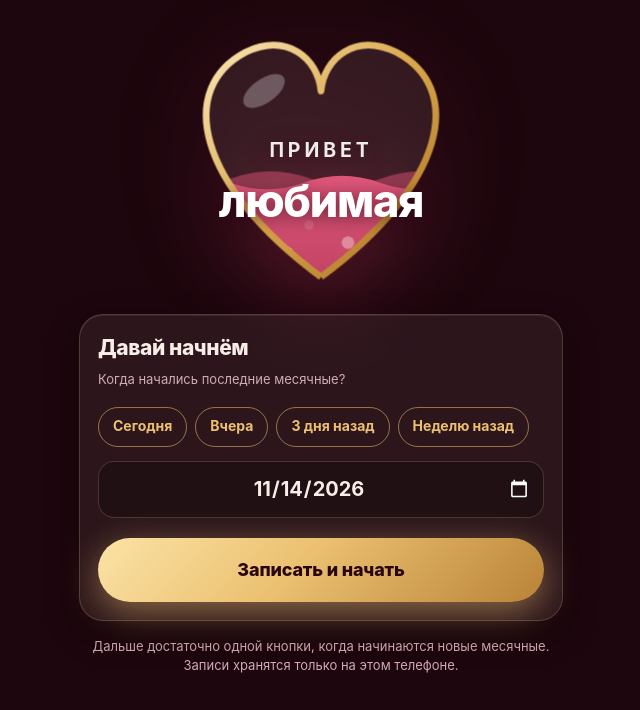
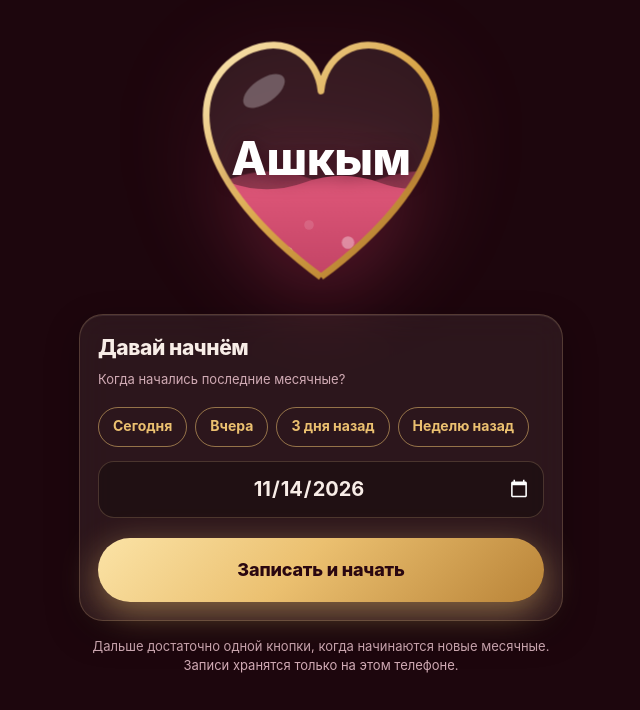
Before and after one commit to GRTMN95/dragonchiki-zhinki, a plain HTML site: page index.html in a window 1280 px wide. Shown: the part 122-832 px from the top of the page, without its empty margins (319-959 px from the left). Drawn offline with Linux system fonts and the light colour scheme.

Commit message:
Надпись Ашкым в сердце

```diff
--- a/index.html
+++ b/index.html
@@ -84,7 +84,7 @@ button:focus-visible,input:focus-visible,summary:focus-visible{outline:3px solid
 .ht1{font-size:13px;font-weight:700;letter-spacing:.2em;text-transform:uppercase;fill:rgba(255,255,255,.92);text-anchor:middle}
 .ht2{font-family:var(--display);font-weight:800;font-size:54px;letter-spacing:-.03em;fill:#fff;text-anchor:middle}
 .ht1,.ht2{filter:drop-shadow(0 2px 6px rgba(40,0,15,.6))}
-.ht2.small{font-size:30px}
+.ht2.small{font-size:31px;letter-spacing:-.01em}
 .now .phase{font-family:var(--display);font-weight:800;font-size:25px;letter-spacing:-.02em;margin-top:6px}
 /* calendar */
 .cal-head{display:flex;align-items:center;justify-content:space-between;gap:8px}
@@ -211,7 +211,7 @@ function heartSVG(day,L,mode,anim,hd,custom){
   '<g class="wave w1"><path d="'+wv+'" fill="url(#lq)"/></g>'+b+'</g>'+
   '<ellipse cx="62" cy="52" rx="16" ry="8" fill="#fff" opacity=".28" transform="rotate(-35 62 52)"/></g>'+
   '<path class="hout'+(anim?' go':'')+'" pathLength="1" d="'+HP+'" fill="none" stroke="url(#hs)" stroke-width="4.5" stroke-linejoin="round"/>'+
-  (custom?'<text class="ht1 ht'+(anim?' go':'')+'" x="100" y="96">'+custom.t1+'</text><text class="ht2 small ht'+(anim?' go':'')+'" x="100" y="136">'+custom.t2+'</text>':'<text class="ht1 ht'+(anim?' go':'')+'" x="100" y="92">день</text><text class="ht2 ht'+(anim?' go':'')+'" id="hnum" x="100" y="136" data-n="'+day+'" data-d="'+(parseFloat(hd)*1000+900)+'">'+(anim?'0':day)+'</text>')+'</svg></div>';
+  (custom?'<text class="ht1 ht'+(anim?' go':'')+'" x="100" y="96">'+custom.t1+'</text><text class="ht2 small ht'+(anim?' go':'')+'" x="100" y="'+(custom.t1?136:108)+'">'+custom.t2+'</text>':'<text class="ht1 ht'+(anim?' go':'')+'" x="100" y="92">день</text><text class="ht2 ht'+(anim?' go':'')+'" id="hnum" x="100" y="136" data-n="'+day+'" data-d="'+(parseFloat(hd)*1000+900)+'">'+(anim?'0':day)+'</text>')+'</svg></div>';
 }
 function headerHTML(){
   return '<header class="top"><h1><span class="gt">Дракончики</span></h1><div class="sub2">моего котёнка <span class="beat">♥️</span></div><div class="for">Специально для моей любимой жинки</div></header>';
@@ -229,7 +229,7 @@ function render(){
     var fl='';for(var q=0;q<10;q++){fl+='<span class="hf" style="left:'+(4+q*10)+'%;font-size:'+(14+(q*7)%16)+'px;animation-duration:'+(11+(q*3)%7)+'s;animation-delay:'+(-(q*2.3))+'s;--sx:'+((q%2?1:-1)*(20+q*6))+'px;--rot:'+((q%2?1:-1)*25)+'deg;'+(q%3===1?'color:#ebc070':'')+'">♥️</span>';}
     var chips=[[0,'Сегодня'],[1,'Вчера'],[3,'3 дня назад'],[7,'Неделю назад']].map(function(x){return '<button class="chip" data-act="chip" data-off="'+x[0]+'">'+x[1]+'</button>';}).join('');
     document.getElementById('root').innerHTML='<div class="floaters" aria-hidden="true">'+fl+'</div>'+headerHTML()+
-      '<div class="now">'+heartSVG(1,28,'normal',true,'0.2s',{pct:0.42,t1:'привет',t2:'любимая'})+'</div>'+
+      '<div class="now">'+heartSVG(1,28,'normal',true,'0.2s',{pct:0.42,t1:'',t2:'Ашкым'})+'</div>'+
       '<div class="card welcome"><h3>Давай начнём</h3><div class="sub">Когда начались последние месячные?</div>'+
       '<div class="chips">'+chips+'</div>'+
       '<input type="date" class="bigdate" id="d" value="'+iso(T0)+'" aria-label="Дата начала месячных">'+
```
